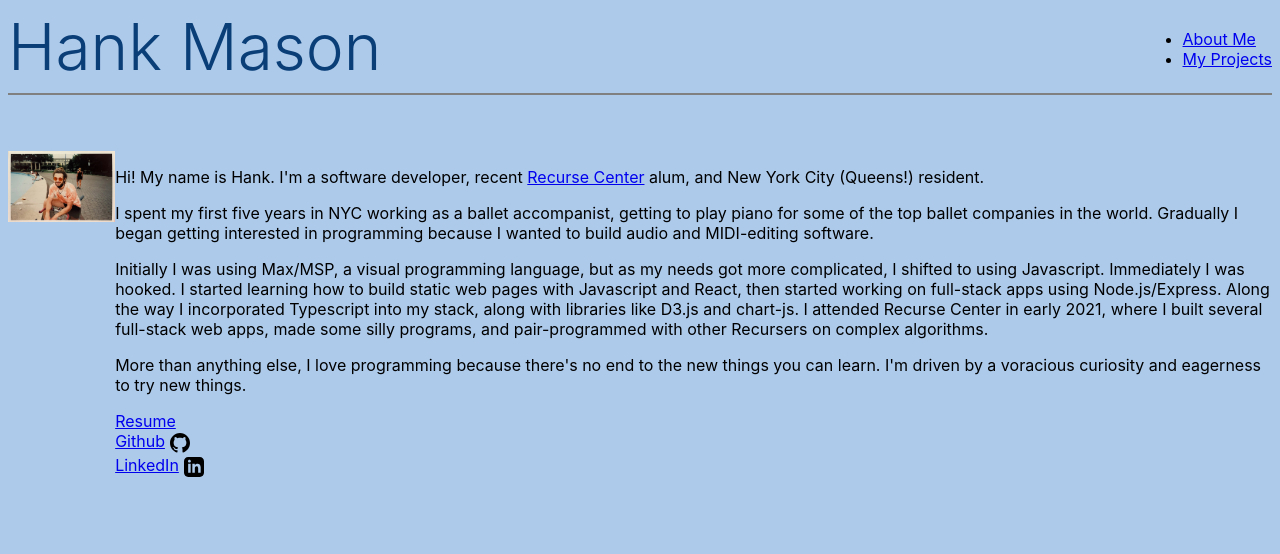
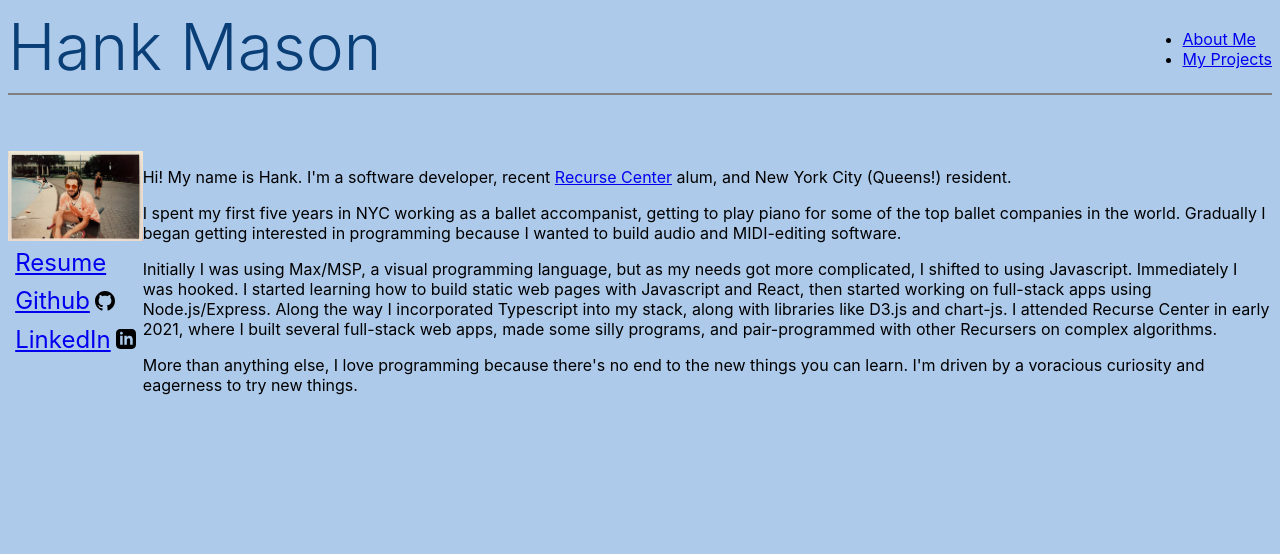
Before and after one commit to hankthemason/portfolio-remote-tracking, a Gatsby site: page /about in a window 1280 px wide. Built offline with nearby package versions, Linux system fonts and the light colour scheme; Gatsby itself is replaced by a stand-in of ours.

Commit message:
updated links on about page

```diff
--- a/src/pages/about.js
+++ b/src/pages/about.js
@@ -20,6 +20,23 @@ const AboutPage = () => {
             src='../images/flushing-bike.jpg'
           >
           </StaticImage>
+          <div className={links}>
+            <div className={row}>
+              <a href='https://www.dropbox.com/s/bbhsfnwbdgezsyf/hank_mason_resume%20%281%29.pdf?dl=0'>Resume</a>
+            </div>
+            <a className={row} href='https://www.github.com/hankthemason'>
+              <div>Github</div>
+              <div className={logo}>
+                <svg xmlns="http://www.w3.org/2000/svg" width="20" height="20" viewBox="0 0 24 24"><path d="M12 0c-6.626 0-12 5.373-12 12 0 5.302 3.438 9.8 8.207 11.387.599.111.793-.261.793-.577v-2.234c-3.338.726-4.033-1.416-4.033-1.416-.546-1.387-1.333-1.756-1.333-1.756-1.089-.745.083-.729.083-.729 1.205.084 1.839 1.237 1.839 1.237 1.07 1.834 2.807 1.304 3.492.997.107-.775.418-1.305.762-1.604-2.665-.305-5.467-1.334-5.467-5.931 0-1.311.469-2.381 1.236-3.221-.124-.303-.535-1.524.117-3.176 0 0 1.008-.322 3.301 1.23.957-.266 1.983-.399 3.003-.404 1.02.005 2.047.138 3.006.404 2.291-1.552 3.297-1.23 3.297-1.23.653 1.653.242 2.874.118 3.176.77.84 1.235 1.911 1.235 3.221 0 4.609-2.807 5.624-5.479 5.921.43.372.823 1.102.823 2.222v3.293c0 .319.192.694.801.576 4.765-1.589 8.199-6.086 8.199-11.386 0-6.627-5.373-12-12-12z"/></svg>
+              </div>
+            </a>
+            <a className={row} href='https://www.linkedin.com/in/hank-mason-1a3320212/'>
+              <div>LinkedIn</div>
+              <div className={logo}>
+                <svg xmlns="http://www.w3.org/2000/svg" width="20" height="20" viewBox="0 0 24 24"><path d="M19 0h-14c-2.761 0-5 2.239-5 5v14c0 2.761 2.239 5 5 5h14c2.762 0 5-2.239 5-5v-14c0-2.761-2.238-5-5-5zm-11 19h-3v-11h3v11zm-1.5-12.268c-.966 0-1.75-.79-1.75-1.764s.784-1.764 1.75-1.764 1.75.79 1.75 1.764-.783 1.764-1.75 1.764zm13.5 12.268h-3v-5.604c0-3.368-4-3.113-4 0v5.604h-3v-11h3v1.765c1.396-2.586 7-2.777 7 2.476v6.759z"/></svg>
+              </div>
+            </a>
+          </div>
         </div>
         <div className={bioBody}>
           <p>
@@ -38,23 +55,6 @@ const AboutPage = () => {
           <p>
             More than anything else, I love programming because there's no end to the new things you can learn.  I'm driven by a voracious curiosity and eagerness to try new things.
           </p>
-          <div className={links}>
-            <div>
-              <a href='https://www.dropbox.com/s/bbhsfnwbdgezsyf/hank_mason_resume%20%281%29.pdf?dl=0'>Resume</a>
-            </div>
-            <a className={row} href='https://www.github.com/hankthemason'>
-              <div>Github</div>
-              <div className={logo}>
-                <svg xmlns="http://www.w3.org/2000/svg" width="20" height="20" viewBox="0 0 24 24"><path d="M12 0c-6.626 0-12 5.373-12 12 0 5.302 3.438 9.8 8.207 11.387.599.111.793-.261.793-.577v-2.234c-3.338.726-4.033-1.416-4.033-1.416-.546-1.387-1.333-1.756-1.333-1.756-1.089-.745.083-.729.083-.729 1.205.084 1.839 1.237 1.839 1.237 1.07 1.834 2.807 1.304 3.492.997.107-.775.418-1.305.762-1.604-2.665-.305-5.467-1.334-5.467-5.931 0-1.311.469-2.381 1.236-3.221-.124-.303-.535-1.524.117-3.176 0 0 1.008-.322 3.301 1.23.957-.266 1.983-.399 3.003-.404 1.02.005 2.047.138 3.006.404 2.291-1.552 3.297-1.23 3.297-1.23.653 1.653.242 2.874.118 3.176.77.84 1.235 1.911 1.235 3.221 0 4.609-2.807 5.624-5.479 5.921.43.372.823 1.102.823 2.222v3.293c0 .319.192.694.801.576 4.765-1.589 8.199-6.086 8.199-11.386 0-6.627-5.373-12-12-12z"/></svg>
-              </div>
-            </a>
-            <a className={row} href='https://www.linkedin.com/in/hank-mason-1a3320212/'>
-              <div>LinkedIn</div>
-              <div className={logo}>
-                <svg xmlns="http://www.w3.org/2000/svg" width="20" height="20" viewBox="0 0 24 24"><path d="M19 0h-14c-2.761 0-5 2.239-5 5v14c0 2.761 2.239 5 5 5h14c2.762 0 5-2.239 5-5v-14c0-2.761-2.238-5-5-5zm-11 19h-3v-11h3v11zm-1.5-12.268c-.966 0-1.75-.79-1.75-1.764s.784-1.764 1.75-1.764 1.75.79 1.75 1.764-.783 1.764-1.75 1.764zm13.5 12.268h-3v-5.604c0-3.368-4-3.113-4 0v5.604h-3v-11h3v1.765c1.396-2.586 7-2.777 7 2.476v6.759z"/></svg>
-              </div>
-            </a>
-          </div>
         </div>
       </div>
     </Layout>
--- a/src/pages/about.module.css
+++ b/src/pages/about.module.css
@@ -6,7 +6,9 @@
 
 .pic {
   width: 400px;
-  height: 400px;
+  height: 800px;
+  display: flex;
+  flex-direction: column
 }
 
 .bio-body {
@@ -24,6 +26,8 @@
   display: flex;
   width: 30%;
   height: 1.5rem;
+  margin: .45rem;
+  font-size: 1.5rem;
 }
 
 
```
